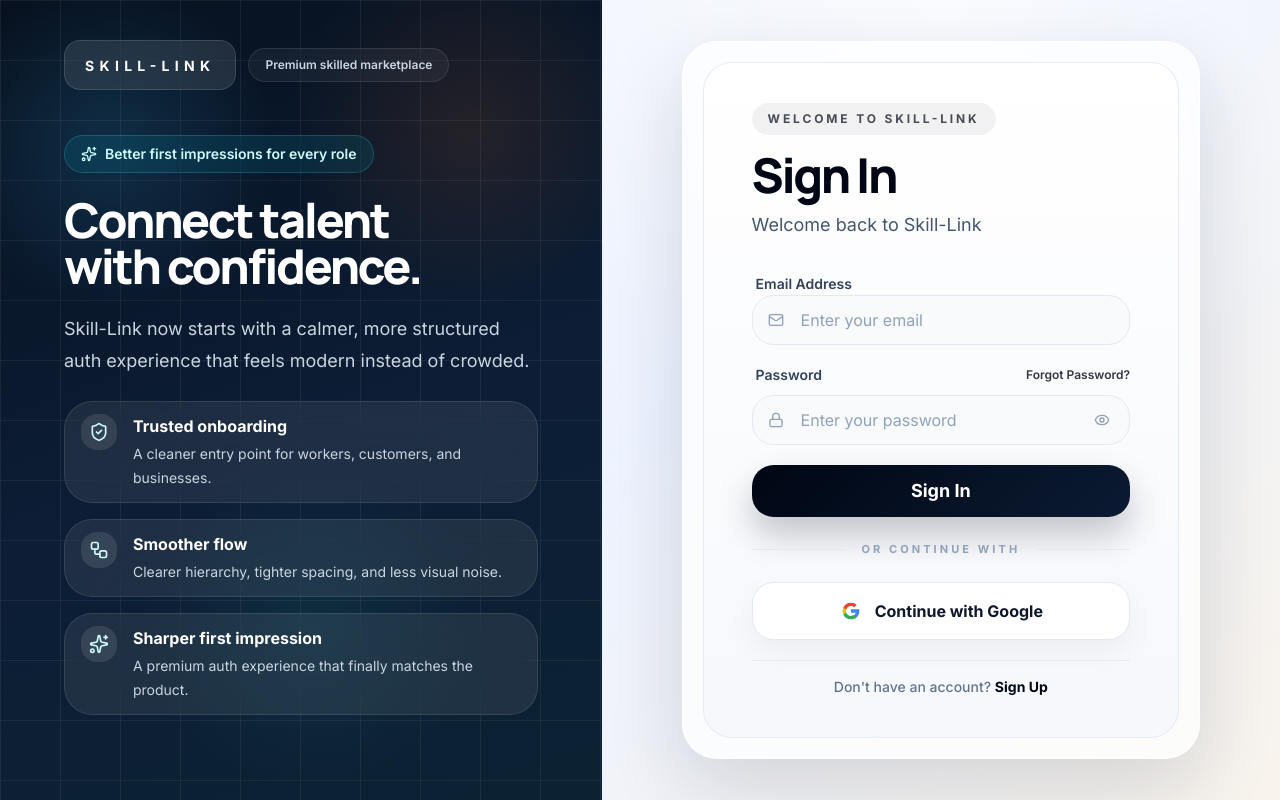
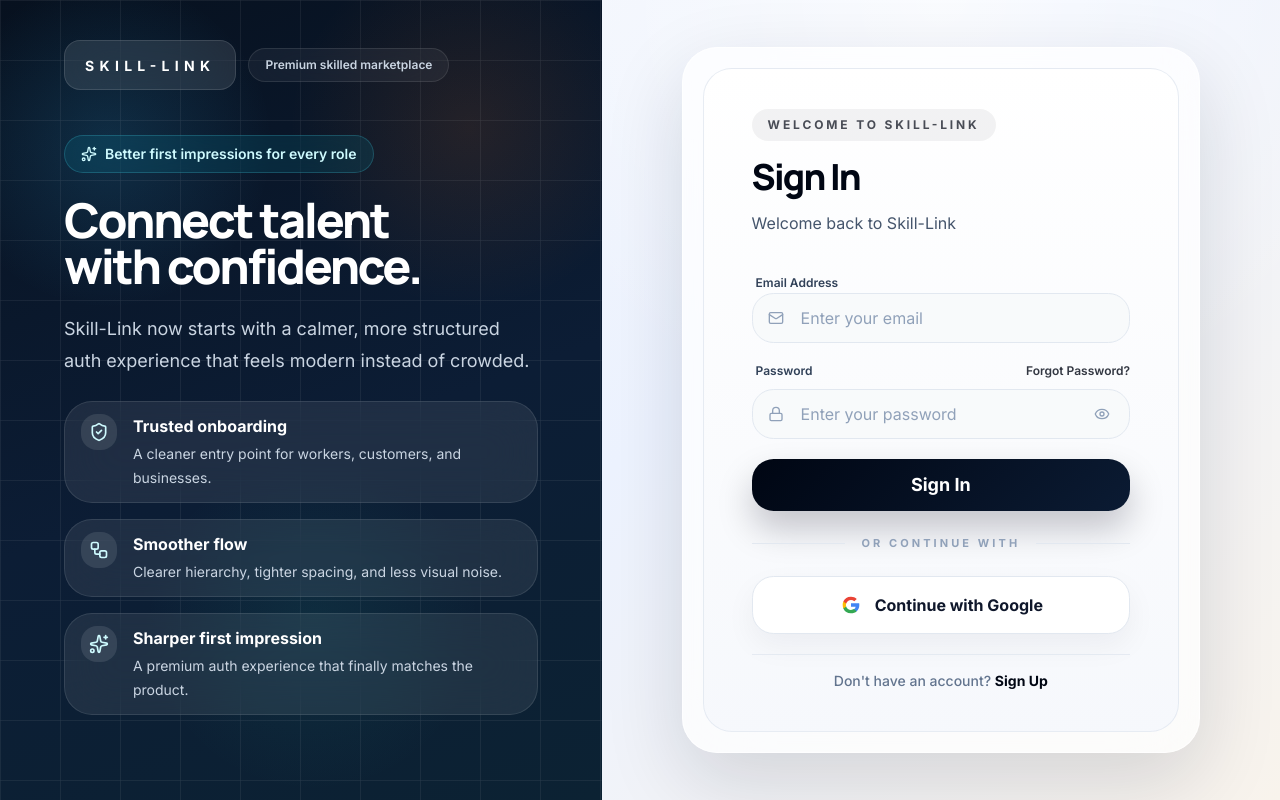
Before and after one commit to Shankar-0707/Skill-Link, a React (Vite) app in the folder Frontend/: page /login in a window 1280 px wide. Built offline with nearby package versions, Linux system fonts and the light colour scheme; no server answers.

Commit message:
Optimize typography hierarchy in LoginForm   - Reduce primary heading size

```diff
--- a/Frontend/src/features/auth/components/AuthLayout.tsx
+++ b/Frontend/src/features/auth/components/AuthLayout.tsx
@@ -159,11 +159,11 @@ export const AuthLayout: React.FC<AuthLayoutProps> = ({
                   <div className="mb-4 inline-flex items-center rounded-full bg-primary/5 px-4 py-2 text-xs font-bold uppercase tracking-[0.24em] text-primary/70">
                     Welcome to Skill-Link
                   </div>
-                  <h2 className="font-headline text-4xl font-extrabold tracking-[-0.05em] text-primary sm:text-5xl">
+                  <h2 className="font-headline text-3xl font-extrabold tracking-[-0.05em] text-primary sm:text-4xl">
                     {title}
                   </h2>
                   {subtitle && (
-                    <p className="mt-3 max-w-lg text-base leading-7 text-slate-600 sm:text-lg">
+                    <p className="mt-3 max-w-lg text-sm leading-7 text-slate-600 sm:text-base">
                       {subtitle}
                     </p>
                   )}
--- a/Frontend/src/features/auth/components/LoginForm.tsx
+++ b/Frontend/src/features/auth/components/LoginForm.tsx
@@ -42,7 +42,7 @@ export const LoginForm: React.FC = () => {
   return (
     <form onSubmit={handleSubmit} className="space-y-5">
       <div className="space-y-2.5">
-        <label className="ml-1 text-sm font-semibold text-slate-700">
+        <label className="ml-1 text-xs font-semibold text-slate-700">
           Email Address
         </label>
         <div className="relative group">
@@ -60,7 +60,7 @@ export const LoginForm: React.FC = () => {
 
       <div className="space-y-2.5">
         <div className="ml-1 flex items-center justify-between">
-          <label className="text-sm font-semibold text-slate-700">
+          <label className="text-xs font-semibold text-slate-700">
             Password
           </label>
           <Link
```
